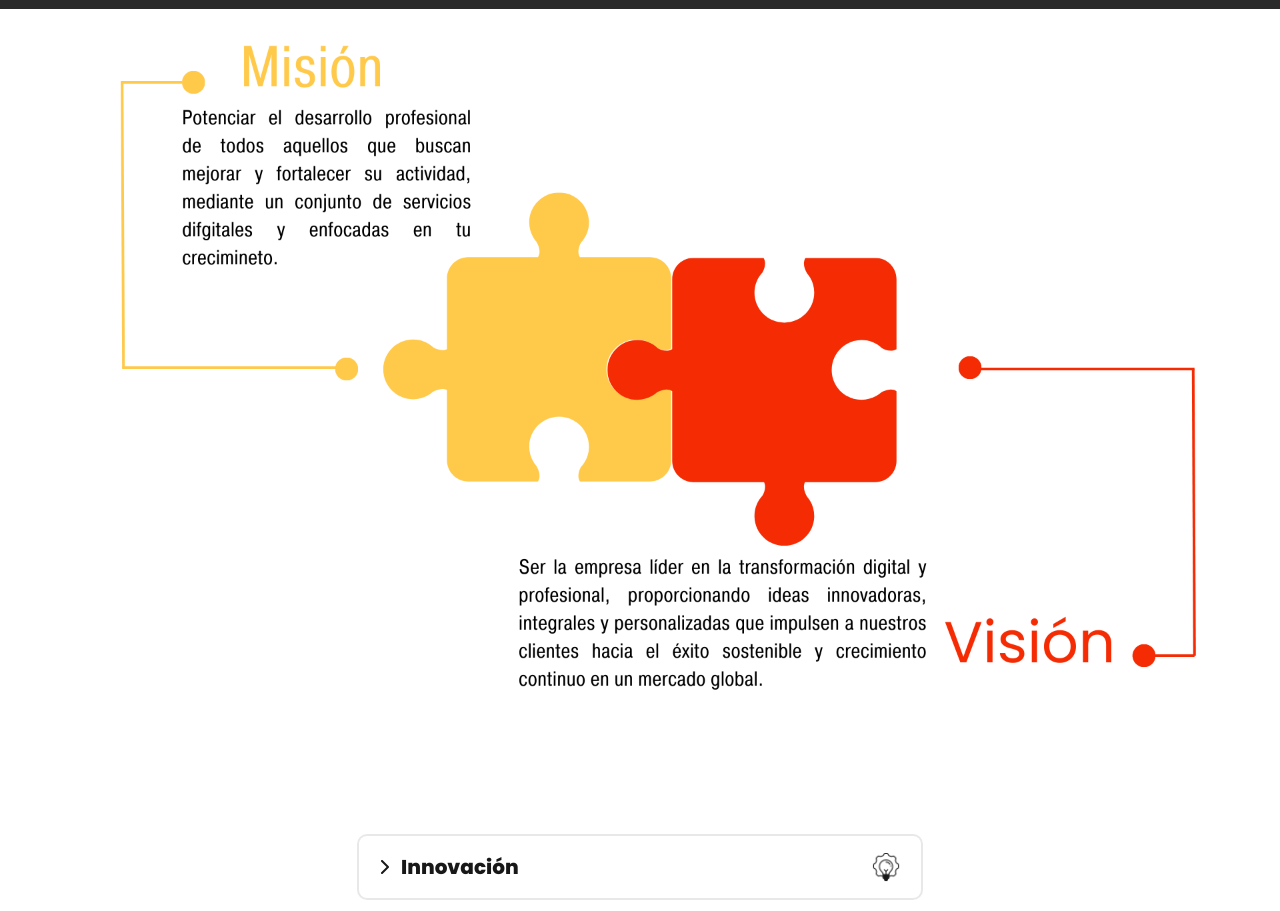
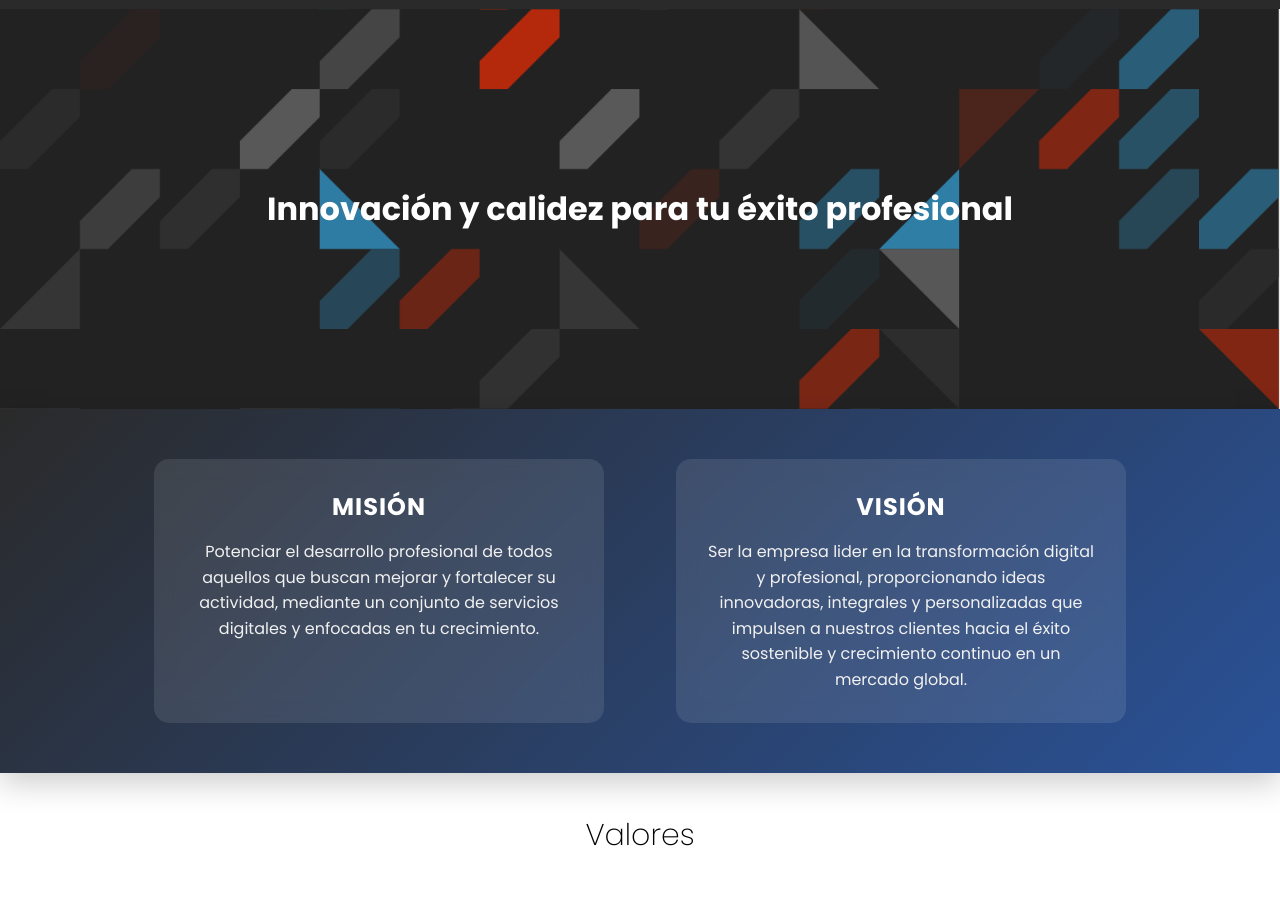
Before and after one commit to AgosNori/DigitalMe2.0, a plain HTML site: page nosotros.html in a window 1280 px wide. Shown: the part 91-1002 px from the top of the page. Drawn offline with Linux system fonts and the light colour scheme.

Commit message:
Diseño Nosotros Finalizado

```diff
--- a/nosotros.css
+++ b/nosotros.css
@@ -210,3 +210,68 @@ main :last-child,
     width: 30px;
     height: auto;
 }
+
+.bannerNosotros {
+    width: 100%;
+    background-image: url("imagenes/patternNosotros.png");
+    background-repeat: no-repeat;
+    background-position: center;
+    background-size: cover;
+    height: 400px;
+    color: white;
+    display: flex;
+    align-items: center;
+    justify-content: space-around;
+}
+.tituloValores{
+	display: flex;
+	justify-content: center;
+	margin: 40px;
+	font-weight: 200;
+	font-size: 30px;
+}
+
+
+.misionvalor {
+    display: flex;
+    justify-content: space-around;
+    align-items: stretch;
+    flex-wrap: wrap;
+    gap: 20px;
+    padding: 50px 10%;
+    background: linear-gradient(135deg, #2a2a2a, #2a5298);
+
+    box-shadow: 0 10px 30px rgba(0, 0, 0, 0.2);
+}
+
+.mision, .vision {
+    flex: 1;
+    min-width: 300px;
+    max-width: 450px;
+    padding: 30px;
+    background: rgba(255, 255, 255, 0.1);
+    border-radius: 15px;
+    text-align: center;
+    transition: transform 0.3s ease, box-shadow 0.3s ease;
+    backdrop-filter: blur(10px);
+}
+
+.mision:hover, .vision:hover {
+    transform: translateY(-10px);
+    box-shadow: 0 10px 40px rgba(0, 0, 0, 0.3);
+}
+
+.tituloM h3, .tituloV h3 {
+    font-size: 24px;
+    font-weight: bold;
+    color: #fff;
+    text-transform: uppercase;
+    letter-spacing: 1px;
+    margin-bottom: 15px;
+}
+
+.descripM p, .descripV p {
+    font-size: 16px;
+    color: #f1f1f1;
+    line-height: 1.6;
+}
--- a/nosotros.html
+++ b/nosotros.html
@@ -3,7 +3,7 @@
     <head>
         <meta charset="UTF-8">
         <meta name="viewport" content="width=device-width, initial-scale=1.0">
-        <title>Document</title>
+        <title>Nosotros</title>
         <link rel="stylesheet" href="style.css">
         <link rel="stylesheet" href="nosotros.css">
     </head>
@@ -39,15 +39,47 @@
                 </svg>
             </label>
         </header>
+        <div class="bannerNosotros">
+            <div class="contenidoBanner">
+                <h1 class="tituloPrincipal">
+                    <strong>Innovación y calidez para tu éxito
+                        profesional</strong>
+                </h1>
+
+            </div>
+
+        </div>
         <section class="misionvalor">
-    <img src="imagenes/Innovación.png" width="100%">
+            <div class="mision">
+                <div class="tituloM">
+                    <h3>Misión</h3>
+                </div>
+               <div class="descripM">
+                <p>Potenciar el desarrollo profesional de todos aquellos que buscan mejorar y fortalecer su actividad, mediante un conjunto de servicios digitales y enfocadas en tu crecimiento.</p>
+               </div>
+
+            </div>
+            <div class="vision">
+                <div class="tituloV">
+                    <h3>Visión</h3>
+                </div>
+               <div class="descripV">
+                <p>Ser la empresa lider en la transformación digital y profesional, proporcionando ideas innovadoras, integrales y personalizadas que impulsen a nuestros clientes hacia el éxito sostenible y crecimiento continuo en un mercado global.</p>
+               </div>
+
+            </div>
         </section>
         <!--- Acordeon  -->
+        <h3 class="tituloValores">Valores</h3>
         <section class="acordeon">
+
             <main>
 
                 <section class="accordion" id="innovacion">
-                    <h2 class="title"><a href="#innovacion"><span>Innovación</span><img src="imagenes/Innovacion.png" width="30px"></a></h2>
+                    <h2 class="title"><a
+                            href="#innovacion"><span>Innovación</span><img
+                                src="imagenes/Innovacion.png"
+                                width="30px"></a></h2>
                     <div class="content">
                         <div class="wrapper">
                             <p>
@@ -61,7 +93,9 @@
 
                 <section class="accordion" id="adaptabilidad">
                     <h2 class="title"><a
-                            href="#adaptabilidad"><span>Adaptabilidad</span>  <img src="imagenes/adaptabilidad.png" width="30px" ></a></h2>
+                            href="#adaptabilidad"><span>Adaptabilidad</span>
+                            <img src="imagenes/adaptabilidad.png"
+                                width="30px"></a></h2>
                     <div class="content">
                         <div class="wrapper">
                             <p>
@@ -77,7 +111,8 @@
                 <section class="accordion" id="excelencia">
                     <h2 class="title"><a href="#excelencia"><span>
                                 Excelencia
-                    </span><img src="imagenes/excelencia.png" width="30px"></a></h2>
+                            </span><img src="imagenes/excelencia.png"
+                                width="30px"></a></h2>
                     <div class="content">
                         <div class="wrapper">
                             <p>
@@ -95,7 +130,8 @@
                             <span>
                                 Trabajo en
                                 Equipo
-                        </span><img src="imagenes/equipo.png" width="30px" ></a></h2>
+                            </span><img src="imagenes/equipo.png"
+                                width="30px"></a></h2>
                     <div class="content">
                         <div class="wrapper">
                             <p>
```
Also changed, not shown: imagenes/blog.jpg (added), imagenes/cards.jpg (added), imagenes/footer.jpg (added), imagenes/forms.jpg (added), imagenes/nav.jpg (added), imagenes/patternNosotros.png (added), imagenes/precios.jpg (added). Lines whose indentation alone changed are shown as unchanged.
